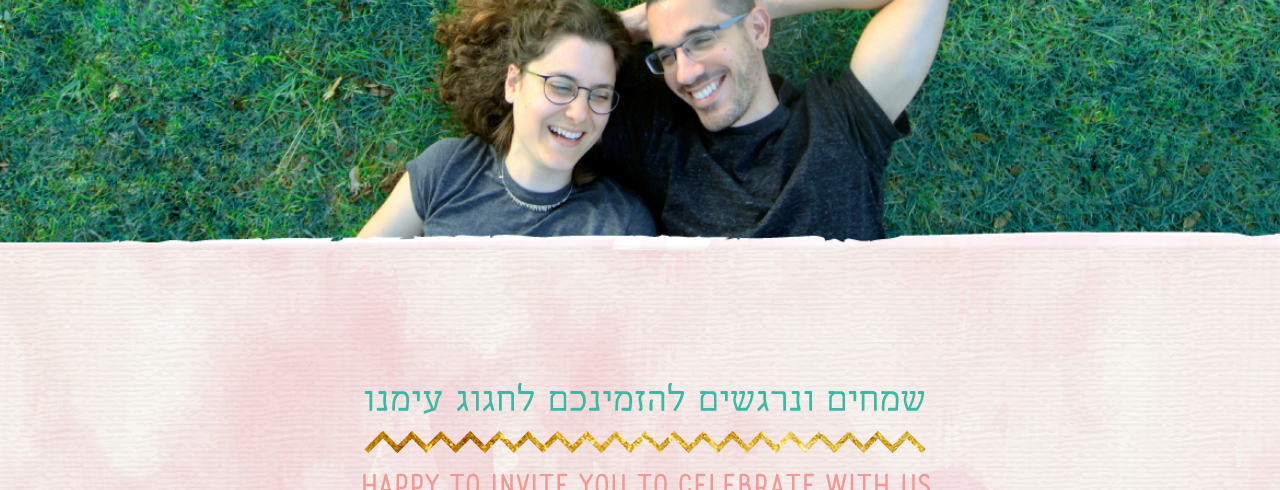
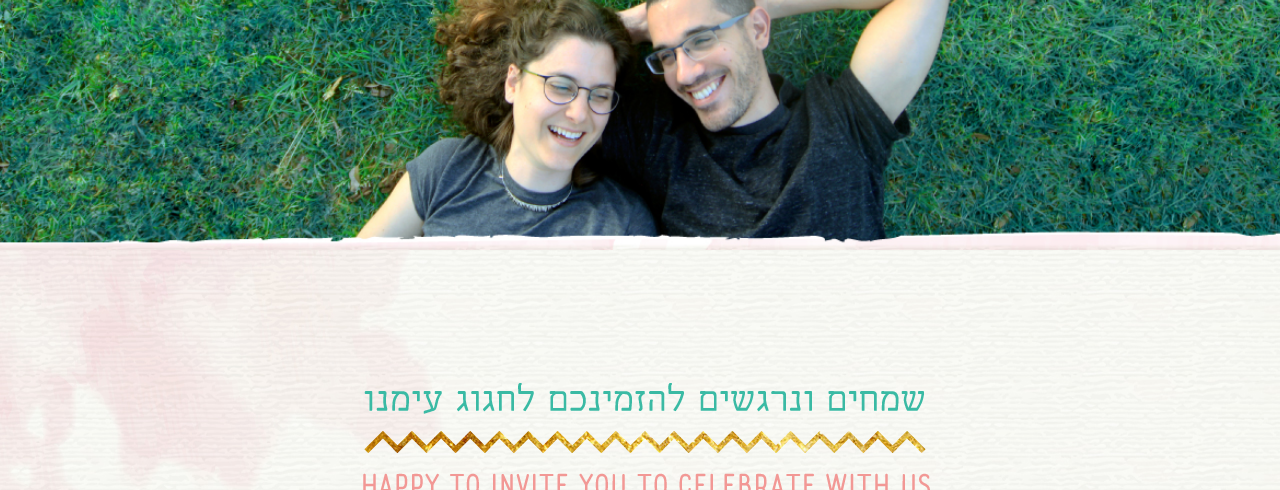
Before and after one commit to yuvalcar/wedwebsite, a Flask app: page / in a window 1280 px wide. Shown: the part 550-1040 px from the top of the page. Run offline with Flask 2, Linux system fonts and the light colour scheme; some libraries are stand-ins or nearby versions; some web fonts are replaced.

Commit message:
removing fixed

```diff
--- a/wedweb/static/css/wedding.css
+++ b/wedweb/static/css/wedding.css
@@ -8,7 +8,7 @@ html,
 body {
     width: 100%;
     height: 100%;
-    background: url(../img/background.jpg) no-repeat center center fixed;
+    background: url(../img/background.jpg) no-repeat center center;
     -webkit-background-size: cover;
     -moz-background-size: cover;
     -o-background-size: cover;
```
